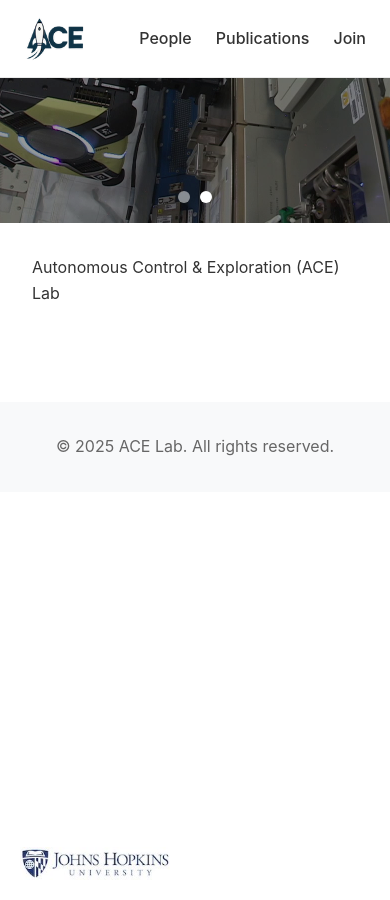
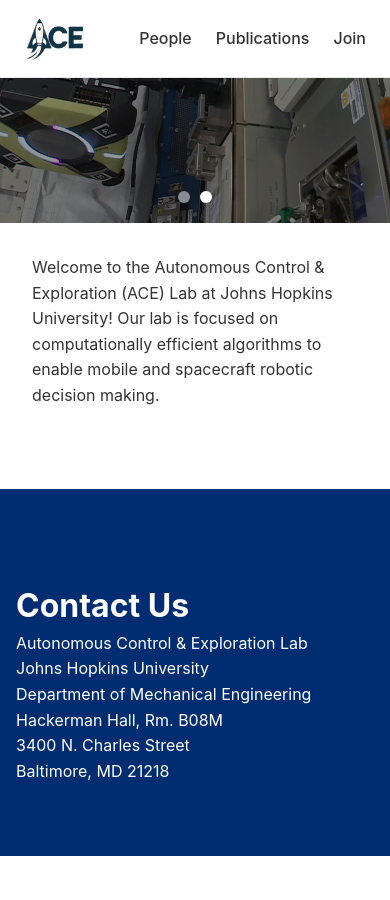
Before and after one commit to JHU-ACEL/ace-lab.github.io, a Jekyll site: the page built from index.markdown, in a window 390 px wide and 900 px high, scrolled down 197 px. Built offline with Jekyll 4.4.1, drawn with Linux system fonts in a browser that asks for light colours.

Commit message:
Adding JHU embed map to bottom of index.md

```diff
--- a/_layouts/home.html
+++ b/_layouts/home.html
@@ -49,15 +49,33 @@
         {{ content }}
     </main>
 
+    <div class="blue-stripe">
+        <div class="container">
+          <div class="row" style="margin-top: 24px; margin-bottom: 24px;">
+            <div class="col-md-6 white-text" style="margin-top: 35px;">
+              <h1 id='title' class="white-text">Contact Us</h1>
+              <p>Autonomous Control & Exploration Lab<br>
+              Johns Hopkins University<br>
+              Department of Mechanical Engineering<br>
+              Hackerman Hall, Rm. B08M<br>
+              3400 N. Charles Street<br>
+              Baltimore, MD 21218</p>
+            </div>
+            <div class="col-md-6 hide-on-med-width">
+              <div class="map-responsive">
+                <iframe src="https://www.google.com/maps/embed?pb=!1m18!1m12!1m3!1d3086.296235411582!2d-76.62349072421874!3d39.32687337163548!2m3!1f0!2f0!3f0!3m2!1i1024!2i768!4f13.1!3m3!1m2!1s0x89c804deff36059b%3A0xf3b208b164b3edcd!2sHackerman%20Hall!5e0!3m2!1sen!2sus!4v1751976247244!5m2!1sen!2sus" width="500" height="300" style="border:0;" allowfullscreen="" loading="lazy" referrerpolicy="no-referrer-when-downgrade"></iframe>
+              </div>
+            </div>
+          </div>
+        </div>
+      </div>
+
     <!-- Footer -->
     <footer class="footer">
         <div class="footer-content">
             <p>&copy; {{ site.time | date: '%Y' }} ACE Lab. All rights reserved.</p>
         </div>
     </footer>
-
-    <!-- JHU Logo -->
-    <img src="{{ '/assets/img/jhu-logo.jpg' | relative_url }}" alt="Johns Hopkins University Logo" class="jhu-logo">
 
     <script>
         let slideIndex = 0;
--- a/assets/css/main.css
+++ b/assets/css/main.css
@@ -197,6 +197,69 @@
     background-color: #f8f9fa;
     padding: 2rem 0;
     margin-top: 4rem;
+}
+
+/* Bootstrap-like grid system for the contact section */
+.container {
+    max-width: 1200px;
+    margin: 0 auto;
+    padding: 0 1rem;
+}
+
+.row {
+    display: flex;
+    flex-wrap: wrap;
+    margin: 0 -0.5rem;
+}
+
+.col-md-6 {
+    flex: 0 0 50%;
+    max-width: 50%;
+    padding: 0 0.5rem;
+}
+
+.white-text {
+    color: white;
+}
+
+.hide-on-med-width {
+    display: block;
+}
+
+.map-responsive {
+    position: relative;
+    overflow: hidden;
+    padding-bottom: 60%; /* 16:9 aspect ratio */
+    height: 0;
+}
+
+.map-responsive iframe {
+    position: absolute;
+    top: 0;
+    left: 0;
+    width: 100%;
+    height: 100%;
+    border: 0;
+}
+
+/* Blue stripe styling */
+.blue-stripe {
+    background-color: #002D72;
+    padding: 2rem 0;
+    margin-top: 3rem;
+}
+
+/* Responsive design */
+@media (max-width: 768px) {
+    .col-md-6 {
+        flex: 0 0 100%;
+        max-width: 100%;
+        margin-bottom: 1rem;
+    }
+
+    .hide-on-med-width {
+        display: none;
+    }
 }
 
 .footer-content {
--- a/index.markdown
+++ b/index.markdown
@@ -5,4 +5,4 @@
 layout: home
 ---
 
-Autonomous Control & Exploration (ACE) Lab
+Welcome to the Autonomous Control & Exploration (ACE) Lab at Johns Hopkins University! Our lab is focused on computationally efficient algorithms to enable mobile and spacecraft robotic decision making.
```
